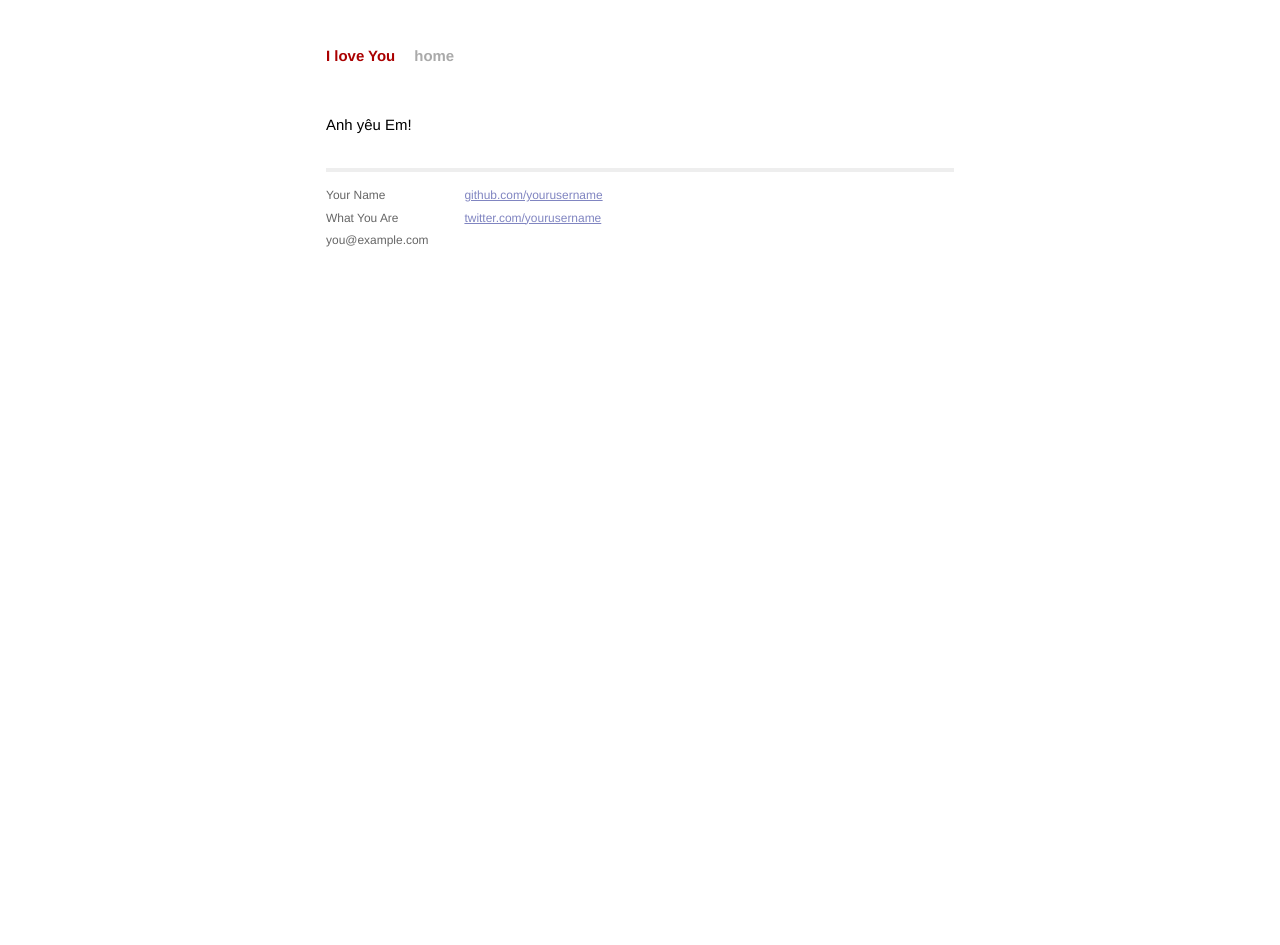
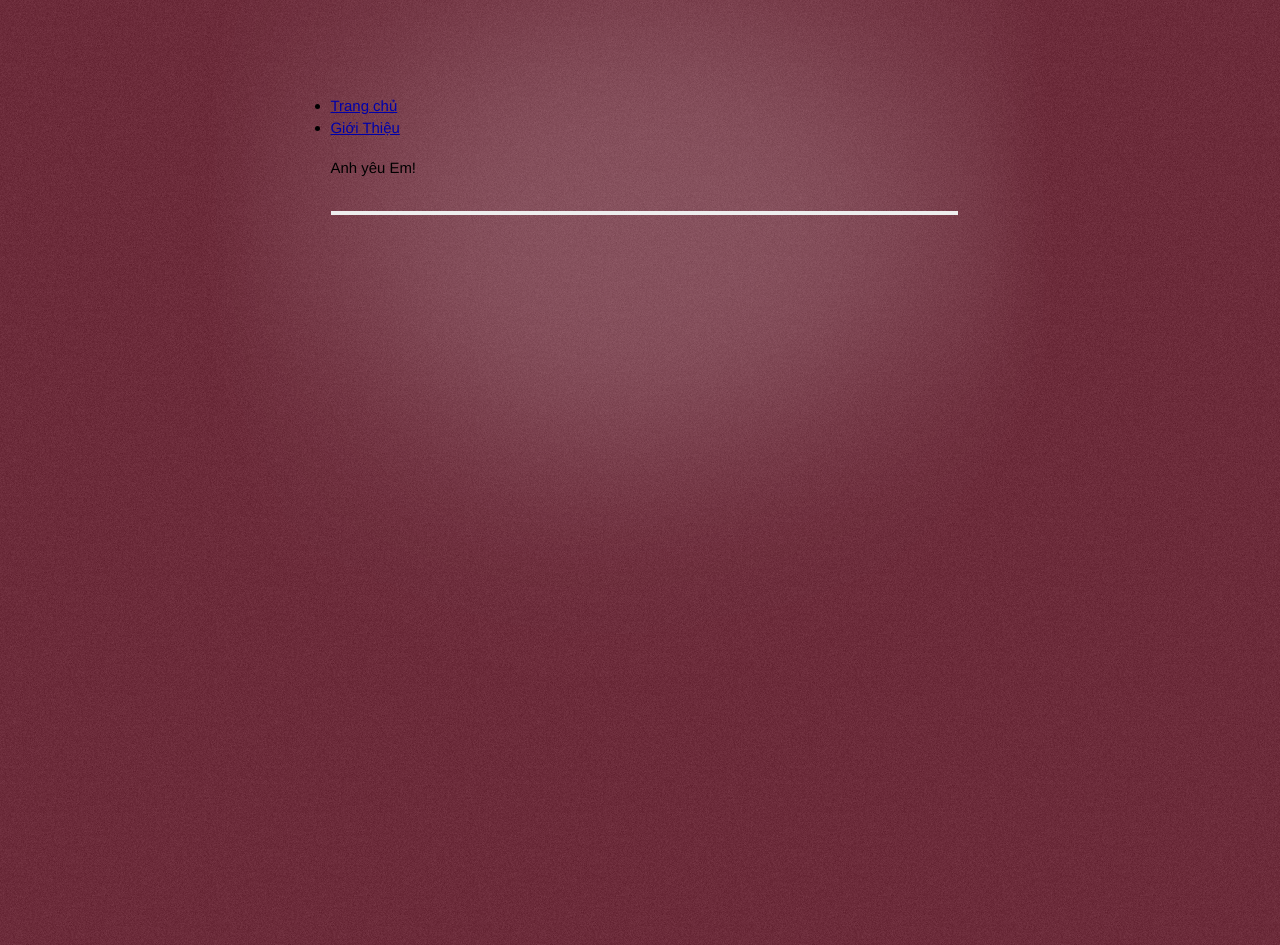
Before and after one commit to tklarryonline/i-love-you, a Jekyll site: the page built from index.html, in a window 1280 px wide. Built offline with Jekyll 4.4.1, drawn with Linux system fonts in a browser that asks for light colours; Markdown is read by kramdown in place of the engine named in the settings.

Commit message:
Homepage layout

```diff
--- /dev/null
+++ b/_data/pages.yaml
@@ -0,0 +1,4 @@
+- name: Trang chủ
+  url: "/"
+- name: Giới Thiệu
+  url: "/about"
--- a/_layouts/default.html
+++ b/_layouts/default.html
@@ -11,34 +11,27 @@
 
     <!-- Custom CSS -->
     <link rel="stylesheet" href="/css/main.css">
+    <link rel="stylesheet" href="/css/custom.css">
 
   </head>
   <body>
+    <div id="container">
+      <div class="glow"></div>
 
       <div class="site">
-          <div class="header">
-            <h1 class="title"><a href="/">{{ site.name }}</a></h1>
-            <a class="extra" href="/">home</a>
+        <div class="nav-top">
+          <ul>
+            {% for page in site.data.pages %}
+              <li><a href="{{ site.url }}{{ page.url }}">{{ page.name }}</a></li>
+            {% endfor %}
+          </ul>
         </div>
 
         {{ content }}
 
         <div class="footer">
-            <div class="contact">
-              <p>
-                Your Name<br />
-                What You Are<br />
-                you@example.com
-              </p>
-            </div>
-            <div class="contact">
-              <p>
-                <a href="https://github.com/yourusername">github.com/yourusername</a><br />
-                <a href="https://twitter.com/yourusername">twitter.com/yourusername</a><br />
-              </p>
         </div>
       </div>
     </div>
-
   </body>
 </html>
--- /dev/null
+++ b/css/custom.css
@@ -0,0 +1,26 @@
+body {
+    background-color: #6E2436;
+    background-image: url('../img/noise.png');
+}
+
+#container {
+    margin: 0 auto;
+    padding-top: 50px;
+    position: relative;
+    width: 619px;
+}
+
+.glow {
+    background: url('../img/glow.png') no-repeat 0 0;
+    left: -200px;
+    position: absolute;
+    top: 0;
+    height: 754px;
+    width: 1020px;
+    z-index: 1;
+}
+
+.site {
+    position: relative;
+    z-index: 2;
+}
```
Also changed, not shown: img/glow.png (added), img/noise.png (added). Lines whose indentation alone changed are shown as unchanged.
